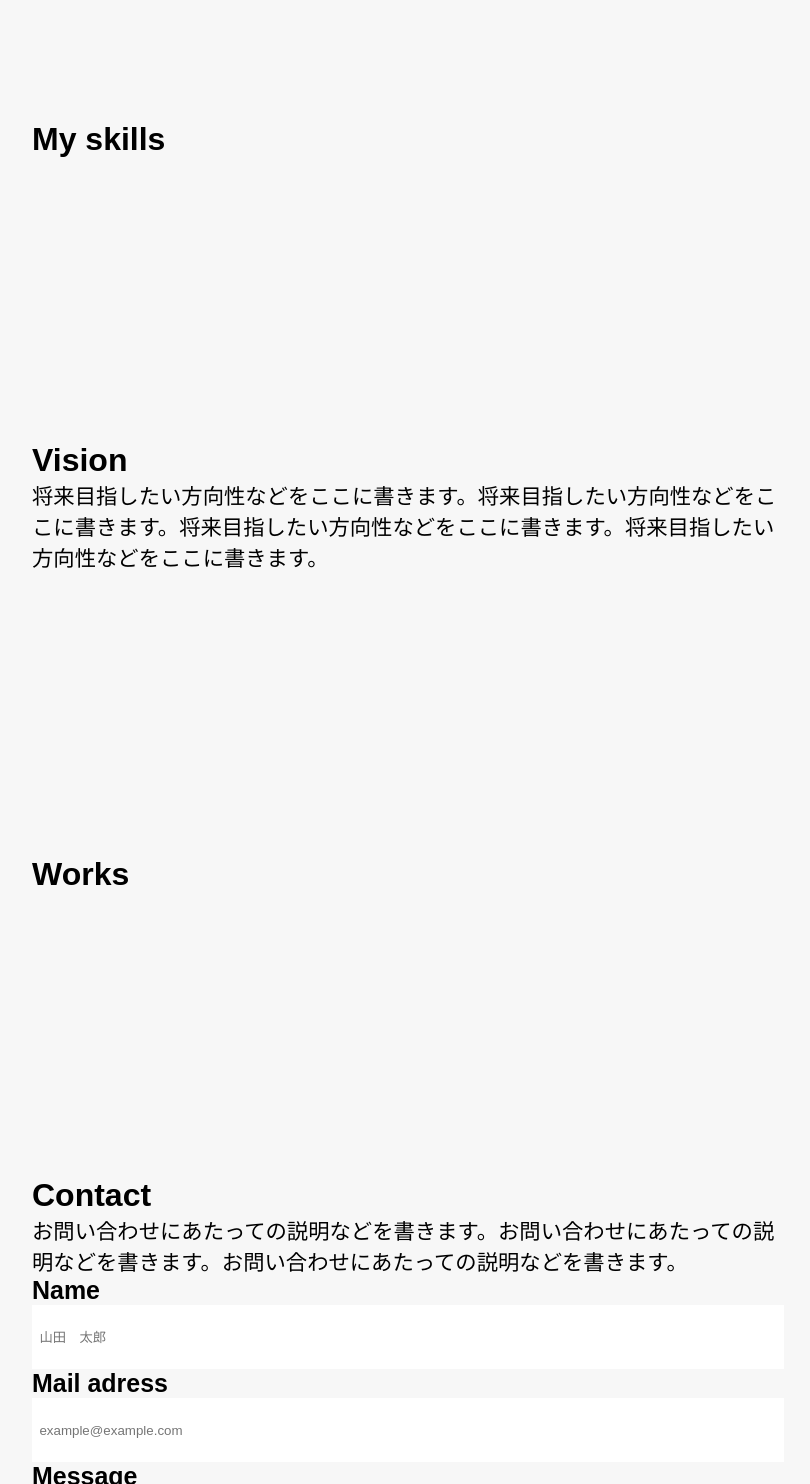
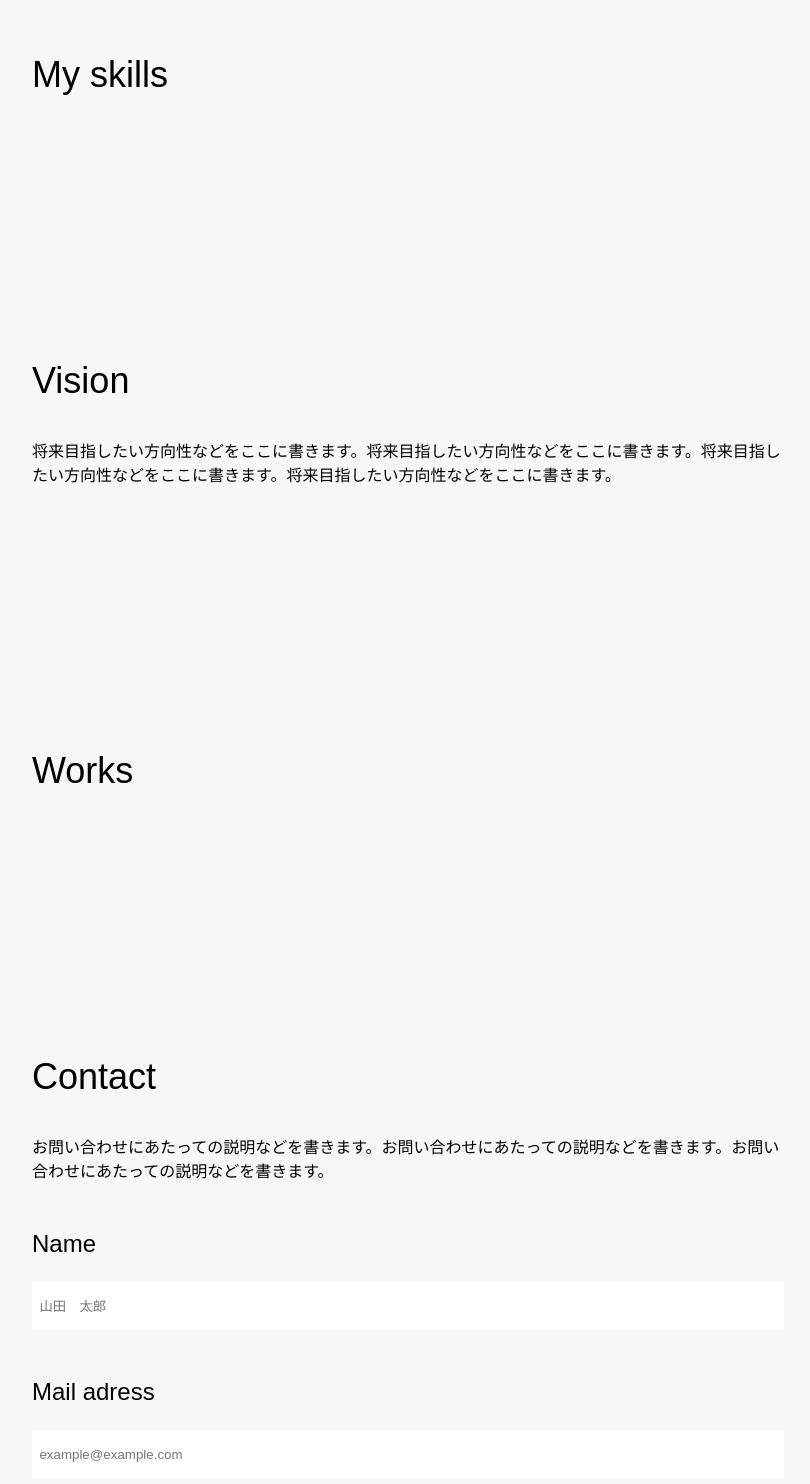
Before and after one commit to PCGDp0314/MyPortfolio, a plain HTML site: page index.html in a window 1280 px wide. Shown: the part 1316-2800 px from the top of the page, without its empty margins (232-1042 px from the left). Drawn offline with Linux system fonts and the light colour scheme.

Commit message:
CSS 一旦完了

```diff
--- a/style.css
+++ b/style.css
@@ -7,8 +7,24 @@
     box-sizing: inherit;
 }
 :root {
-    font-size: 16pt;
-    font-family: 'M PLUS Rounded 1c', sans-serif;}
+    font-size: 16px;
+    font-family: 'Hiragino Kaku Gothic ProN', 'M PLUS Rounded 1c', sans-serif;
+}
+
+h1 {
+    font-size: 48px;
+    font-weight: normal;
+}
+
+h2 {
+    font-size: 36px;
+    font-weight: normal;
+}
+
+h3 {
+    font-size: 24px;
+    font-weight: normal;
+}
 
 body {
     background-color: #F7F7F7;
@@ -152,7 +168,6 @@ body {
     transform: translate(-50%, -50%);
 }
 .hero-text h1 {
-    font-size: 5em;
     text-align: center;
     color: #ffffff;
 }
@@ -168,19 +183,27 @@ body {
 }
 
 .profile {
-    margin: 284px 264px 0 264px;
+    margin: 264px 264px 0 264px;
+}
+
+.profile p {
+    margin-top: 36px;
 }
 
 .Myskills {
-    margin: 284px 264px 0 264px;
+    margin: 264px 264px 0 264px;
 }
 
 .vision {
-    margin: 284px 264px 0 264px;
+    margin: 264px 264px 0 264px;
+}
+
+.vision p {
+    margin-top: 36px;
 }
 
 .works {
-    margin: 284px 0 0 0;
+    margin: 264px 0 0 0;
 }
 
 .works h2 {
@@ -188,7 +211,19 @@ body {
 }
 
 .contact {
-    margin: 284px 264px 0 264px;
+    margin: 264px 264px 0 264px;
+}
+
+.contact p {
+    margin-top: 36px;
+}
+
+form h3 {
+    margin-top: 48px;
+}
+
+form .name-space, .mail-space, #contacttext {
+    margin-top: 24px;
 }
 
 form .name-space input {
@@ -211,11 +246,9 @@ textarea {
 }
 
 button {
-    margin-left: 100px;
-    margin-right: 100px;
     border-radius: 5px;
     display: block;
-    margin: 0 auto;
+    margin: 24px auto 0 auto;
     text-decoration: none;
     border: 1px black solid;
     height: 40px;
@@ -225,5 +258,6 @@ button {
 }
 
 footer {
+    margin-top: 48px;
     text-align: center;
 }
```
